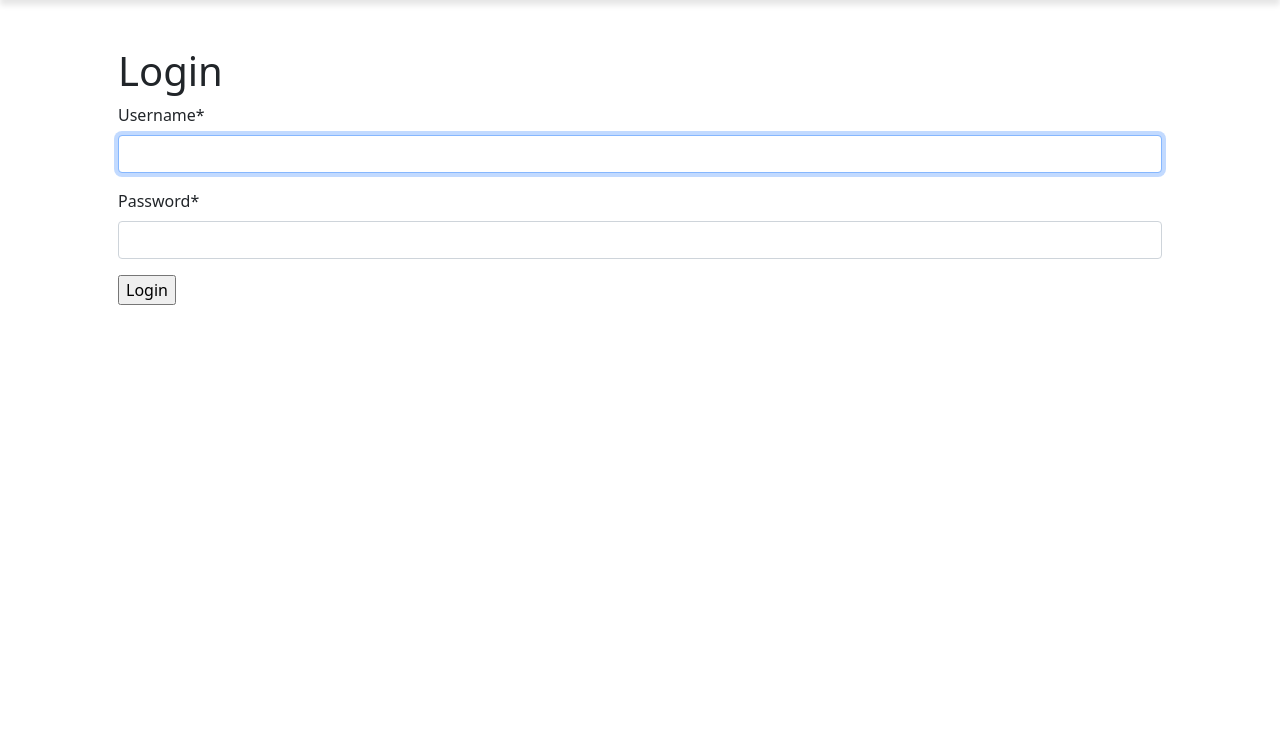
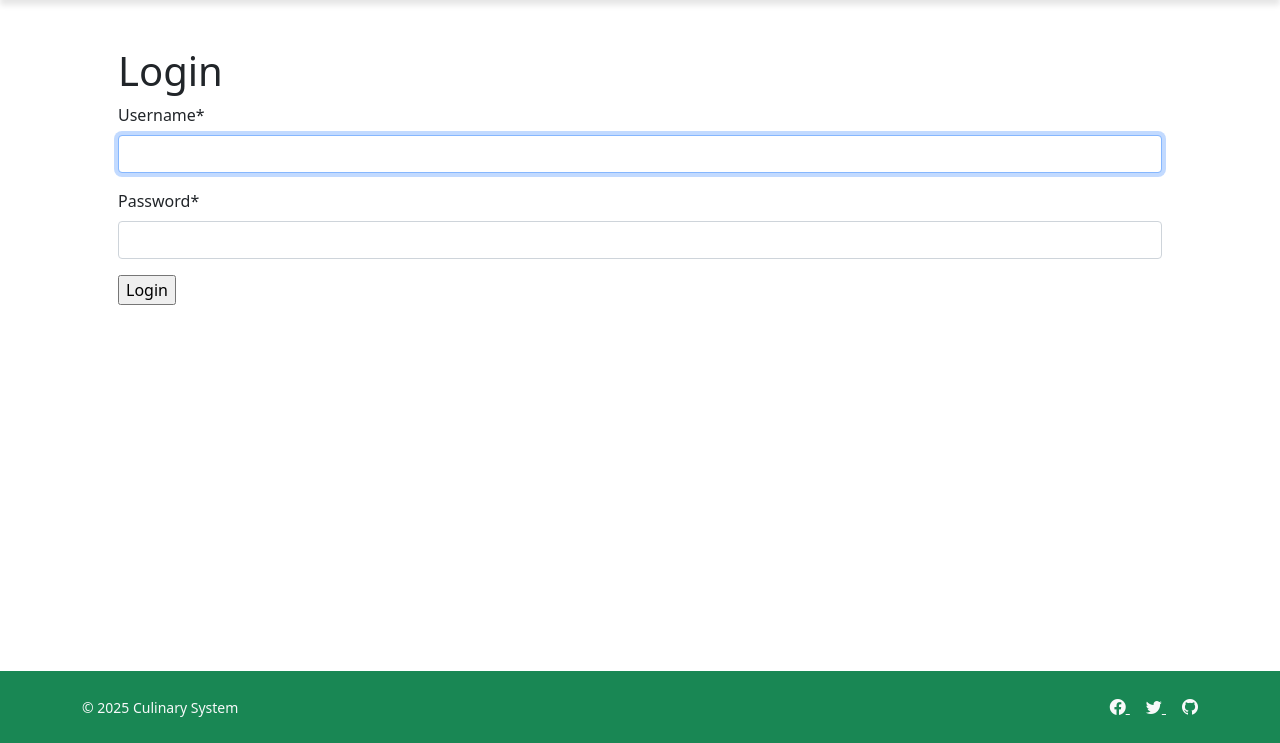
Before and after one commit to sachavskyi/culinary-system, a Django app: page /accounts/login/ in a window 1280 px wide. Shown: the part 57-800 px from the top of the page. Run offline with Django 5.2, Linux system fonts and the light colour scheme; some libraries are stand-ins or nearby versions.

Commit message:
feat: add footer

```diff
--- a/static/css/styles.css
+++ b/static/css/styles.css
@@ -46,7 +46,7 @@
 .navbar .btn:hover {
     background-color: #FF9800;
     color: #F9F9F9;
-    box-shadow: 0 4px 8px rgba(0,0,0,0.15); /* легка тінь */
+    box-shadow: 0 4px 8px rgba(0,0,0,0.15);
 }
 
 .navbar-brand {
--- a/templates/base.html
+++ b/templates/base.html
@@ -11,7 +11,7 @@
     <title>Culinary system</title>
   {% endblock %}
 </head>
-<body>
+<body class="d-flex flex-column min-vh-100">
 
   <nav class="navbar navbar-expand-md">
     <div class="container-fluid">
@@ -21,7 +21,7 @@
     </div>
   </nav>
 
-  <div class="container p-5">
+  <div class="container p-5 flex-grow-1">
     {% block content %}
     {% endblock %}
 
@@ -30,6 +30,14 @@
     {% endblock %}
   </div>
 
+  <footer class="bg-success text-light py-4 mt-auto">
+    <div class="container d-flex flex-column flex-md-row justify-content-between align-items-center">
+      {% block footer %}
+        {% include "includes/footer.html" %}
+      {% endblock %}
+    </div>
+  </footer>
+
   <script src="https://cdn.jsdelivr.net/npm/bootstrap@5.3.2/dist/js/bootstrap.bundle.min.js"></script>
 </body>
 </html>
--- /dev/null
+++ b/templates/includes/footer.html
@@ -0,0 +1,12 @@
+<small>© 2025 Culinary System</small>
+  <div class="mt-3 mt-md-0">
+    <a href="#" class="text-light me-3">
+      <i class="bi bi-facebook"></i>
+    </a>
+    <a href="#" class="text-light me-3">
+      <i class="bi bi-twitter"></i>
+    </a>
+    <a href="#" class="text-light">
+      <i class="bi bi-github"></i>
+    </a>
+  </div>
```
